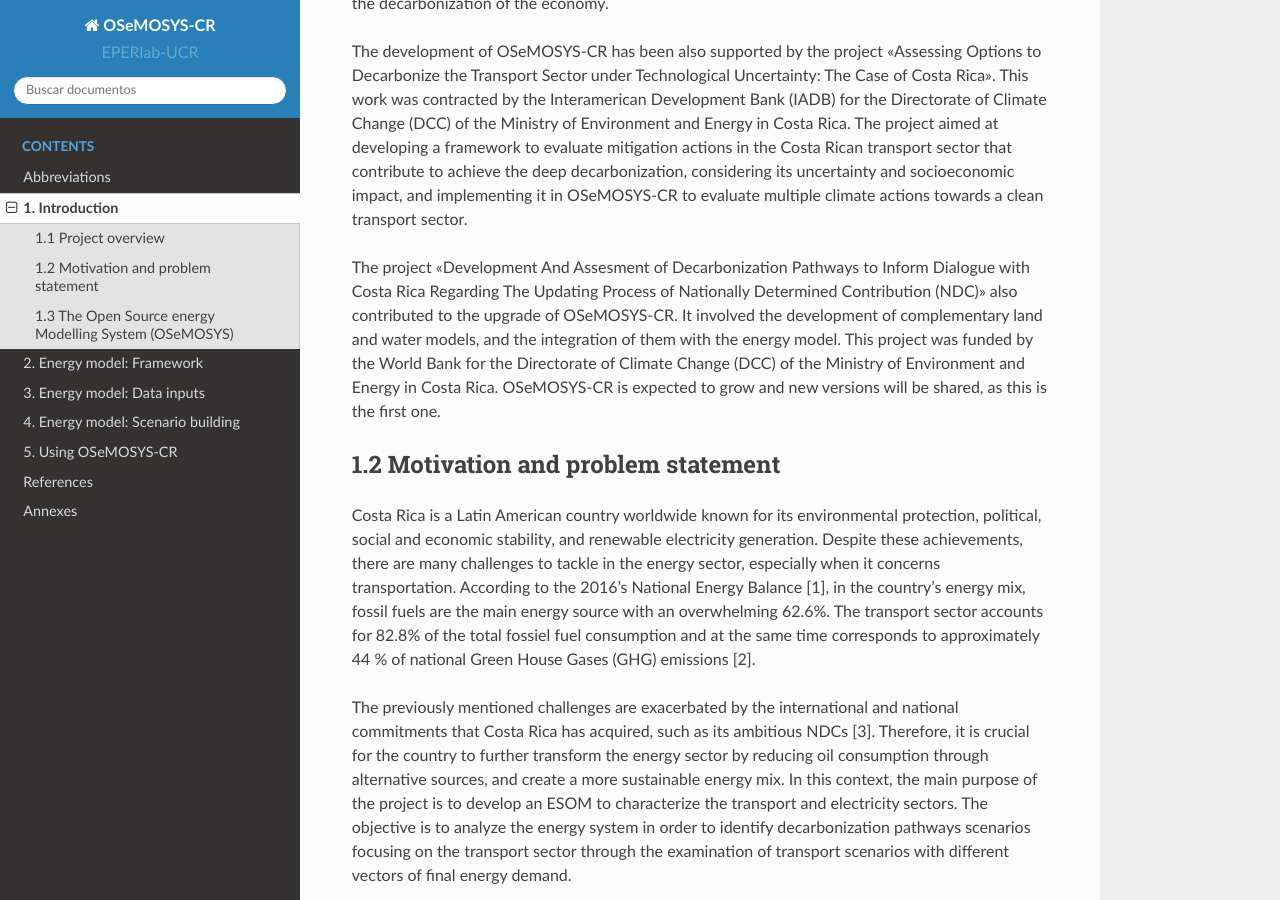
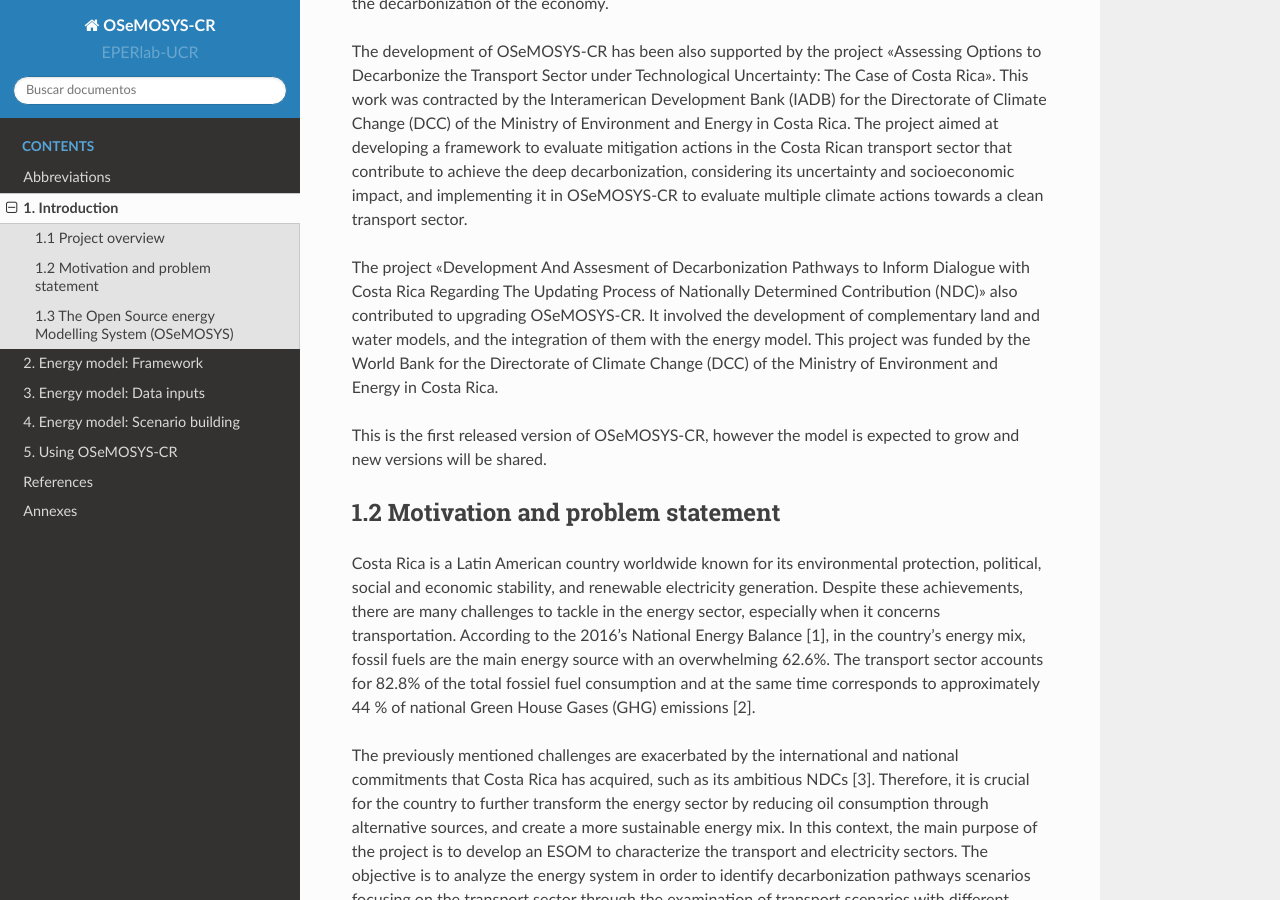
Before and after one commit to EPERLab/OSeMOSYS-CR, a Sphinx documentation site: the page built from docs/01Introduction.rst, in a window 1280 px wide and 900 px high, scrolled down 896 px. Built offline with Sphinx 7.4.7 and the Read the Docs theme 2.0.0, drawn with Linux system fonts in a browser that asks for light colours; formulas are drawn with MathJax 3.

Commit message:
Update 01Introduction.rst

```diff
--- a/docs/01Introduction.rst
+++ b/docs/01Introduction.rst
@@ -19,7 +19,9 @@ The Costa Rican team focuses on the development of an Energy System Optimization
 
 The development of OSeMOSYS-CR has been also supported by the project "Assessing Options to Decarbonize the Transport Sector under Technological Uncertainty: The Case of Costa Rica". This work was contracted by the Interamerican Development Bank (IADB) for the Directorate of Climate Change (DCC) of the Ministry of Environment and Energy in Costa Rica. The project aimed at developing a framework to evaluate mitigation actions in the Costa Rican transport sector that contribute to achieve the deep decarbonization, considering its uncertainty and socioeconomic impact, and implementing it in OSeMOSYS-CR to evaluate multiple climate actions towards a clean transport sector.
 
-The project "Development And Assesment of Decarbonization Pathways to Inform Dialogue with Costa Rica Regarding The Updating Process of Nationally Determined Contribution (NDC)" also contributed to the upgrade of OSeMOSYS-CR. It involved the development of  complementary land and water models, and the integration of them with the energy model. This project was funded by the World Bank for the Directorate of Climate Change (DCC) of the Ministry of Environment and Energy in Costa Rica. OSeMOSYS-CR is expected to grow and new versions will be shared, as this is the first one.
+The project "Development And Assesment of Decarbonization Pathways to Inform Dialogue with Costa Rica Regarding The Updating Process of Nationally Determined Contribution (NDC)" also contributed to upgrading OSeMOSYS-CR. It involved the development of  complementary land and water models, and the integration of them with the energy model. This project was funded by the World Bank for the Directorate of Climate Change (DCC) of the Ministry of Environment and Energy in Costa Rica.
+
+This is the first released version of OSeMOSYS-CR, however the model is expected to grow and new versions will be shared.
 
 1.2 Motivation and problem statement
 +++++++++
```
